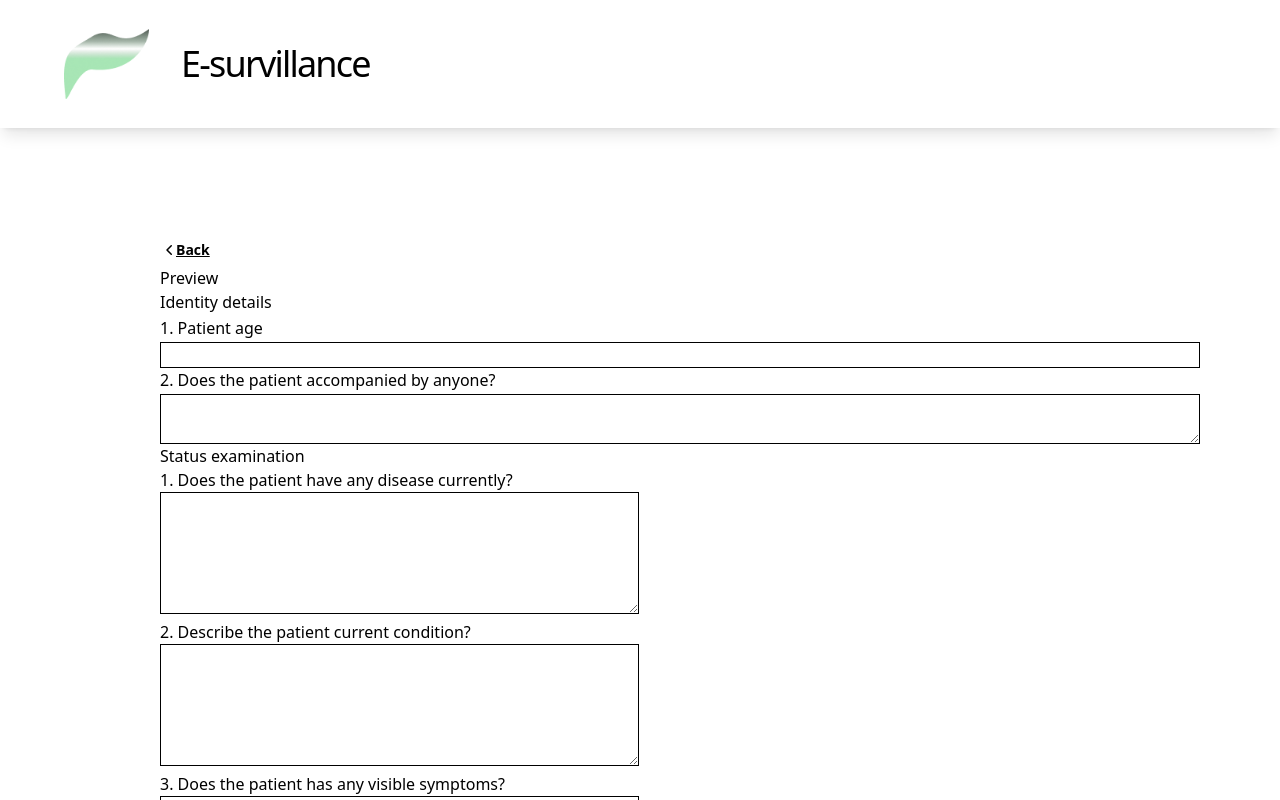
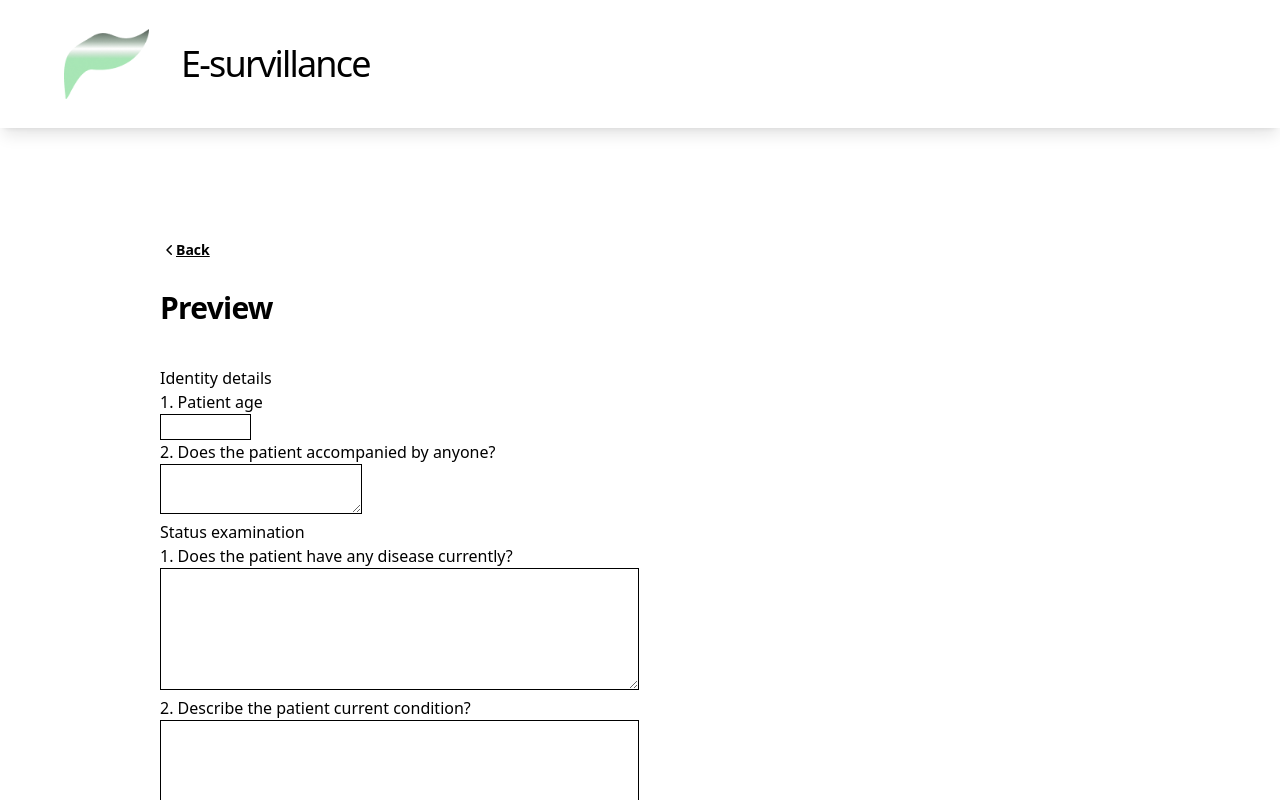
Before and after one commit to LINSANITY03/MediAlertHub, a Next.js app in the folder app-frontend/: page /form-details in a window 1280 px wide. Shown: the top 800 px of the page. Built offline with nearby package versions, Linux system fonts and the light colour scheme.

Commit message:
added dynamic loading for mapSelect

```diff
--- a/app-frontend/src/app/(client)/(verification)/form-details/page.tsx
+++ b/app-frontend/src/app/(client)/(verification)/form-details/page.tsx
@@ -2,8 +2,14 @@
 
 import BackLink from "@/components/BackButton";
 import Continue_btn from "@/components/ContinueButton";
-import MapSelector from "@/components/MapSelect";
 import React, { useState } from "react";
+
+import dynamic from 'next/dynamic';
+
+// Dynamically load the Map component and disable SSR
+const MapSelector = dynamic(() => import('@/components/MapSelect'), {
+  ssr: false, // Disable SSR for this component
+});
 
 interface Position {
   lat: number;
@@ -24,11 +30,11 @@ export default function FormView() {
   return (
     <div className="p-20 ml-20">
       <BackLink />
-      <h1 className="prev_title">Preview</h1>
+      <h1 className="text-3xl tracking-tight font-bold pt-6">Preview</h1>
 
-      <div >
+      <form className="pt-10">
         {/* form1 */}
-        <div className="grid grid-rows-4">
+        <div className="">
           <h2>Identity details</h2>
           <p>1. Patient age</p>
           <input
@@ -98,7 +104,7 @@ export default function FormView() {
           />
         </div>
         <Continue_btn />
-      </div>
+      </form>
     </div>
   );
 }
```
Also changed, not shown: app-frontend/src/components/MapSelect.tsx (line endings or trailing spaces).
